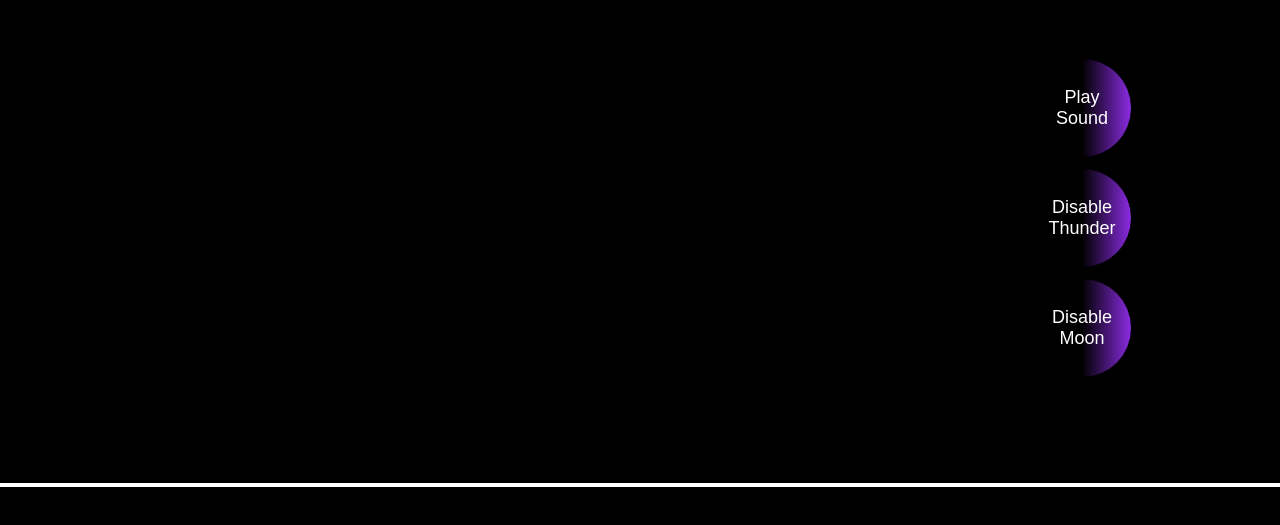
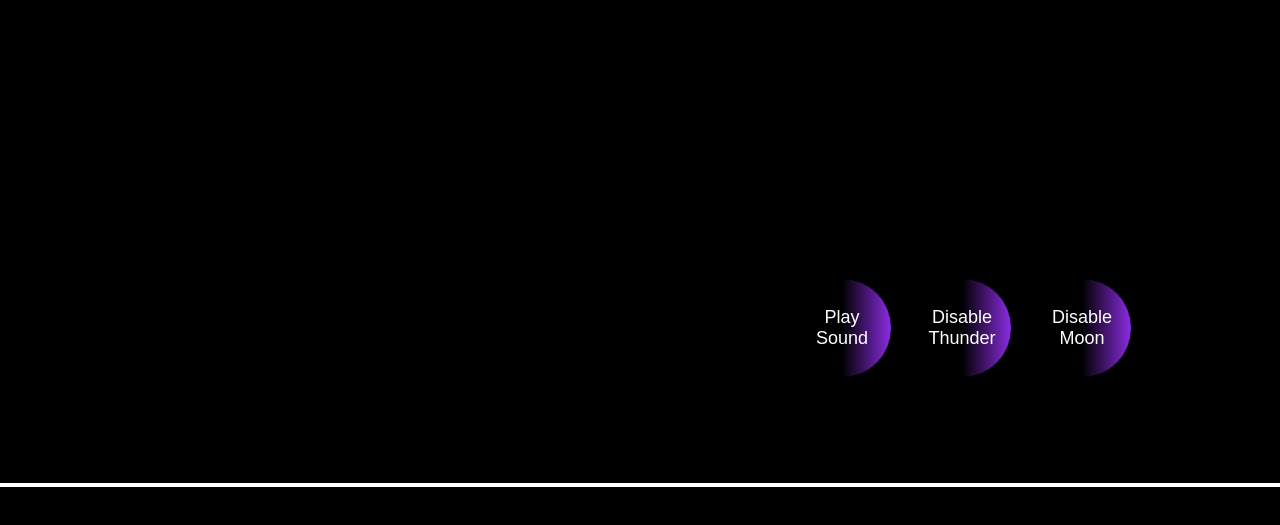
Before and after one commit to AlexanderHMagno/pixijs-gsap-rainy-window-vite, a React (Vite) app: page / in a window 1280 px wide. Shown: the part 317-842 px from the top of the page. Built offline with nearby package versions, Linux system fonts and the light colour scheme; no server answers.

Commit message:
Row meny

```diff
--- a/src/App.tsx
+++ b/src/App.tsx
@@ -160,7 +160,7 @@ function App() {
   return (
     <div>
       <div ref={canvasRef} />
-      <ControlsContainer>
+      <ControlsContainer style={{display: 'flex', flexDirection: 'row', alignItems: 'space-between', gap: '20px'}}>
         <StyledButton onClick={handlePlaySound}>
           {isPlaying ? 'Pause Sound' : 'Play Sound'}
         </StyledButton>
```
